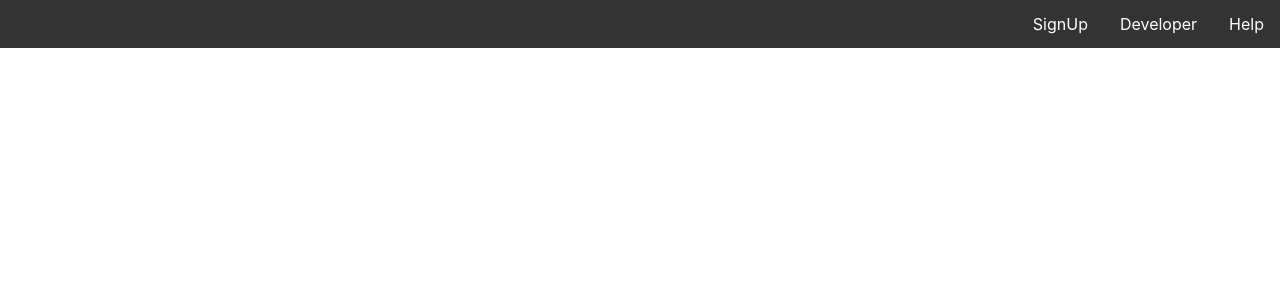
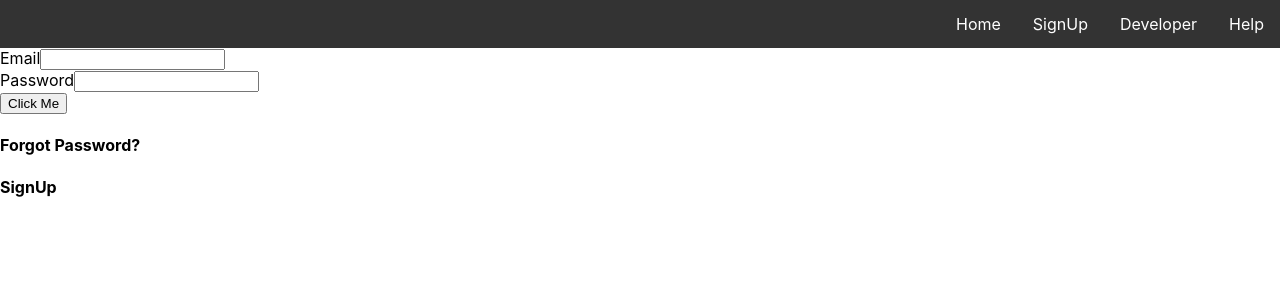
Before and after one commit to surajbokankar/React, a React (Create React App) app: page /login in a window 1280 px wide. Shown: the top 300 px of the page. Built offline with nearby package versions, Linux system fonts and the light colour scheme.

Commit message:
Login Form in Progress

```diff
--- a/src/App.js
+++ b/src/App.js
@@ -7,6 +7,8 @@ import {BrowserRouter as Router,Switch,Route, Link } from 'react-router-dom';
 import User from './component/user';
 import axios from 'axios';
 import Login from './component/login';
+import ReactDOM from 'react-dom';
+import { BrowserRouter } from 'react-router-dom';
 
 class App extends Component {
 
@@ -40,7 +42,11 @@ render() {
 
       <div>
 
+
+       <BrowserRouter>
        <Header/>
+    </BrowserRouter>
+
 
 
       </div>
--- a/src/component/login.js
+++ b/src/component/login.js
@@ -5,78 +5,16 @@ import header from '../header';
 
 class Login extends React.Component{
 
-    state={
-        response:null,
-        errorResponse:null
-    };
-
-      constructor(props) {
-        super(props);
-        this.state = {email: '',password:''};
-
-        this.onEmailChange = this.onEmailChange.bind(this);
-        this.onPasswordChange=this.onPasswordChange.bind(this);
-        this.handleSubmit = this.handleSubmit.bind(this);
-      }
-
-      onEmailChange(event) {
-        this.setState({email: event.target.value});
-      }
-
-      onPasswordChange(event){
-        this.setState({password: event.target.value});
-      }
-
-      handleSubmit(event) {
-        var emailVal=this.state.email;
-        var passVal=this.state.password;
-        if((emailVal!=null&&emailVal.length>0)&&(passVal!=null&&passVal.length>0)){
-           const  url="http://192.168.8.105:4000/login";
-         const bodyFormData = new FormData();
-         bodyFormData.append('email',emailVal);
-         bodyFormData.append('password',passVal);
 
 
 
-
-         var headers= {
-            'Content-Type': 'application/json',
-            'api_env': 'qa'
-        }
-
-
-         axios.post(url,bodyFormData,{"headers":headers}).
-          then((res)=>{
-            this.setState({response:"User Logged In Successfully..!!"});
-          }).catch((error) => {
-            // Error
-            if (error.response) {
-                // The request was made and the server responded with a status code
-                 console.log(error.response.data);
-                 console.log(error.response.status);
-                 console.log(error.response.headers);
-                 const data = JSON.stringify(error.response.data.message);
-                 this.setState({errorResponse:data});
-
-               } else if (error.request) {
-                // The request was made but no response was received
-                // `error.request` is an instance of XMLHttpRequest in the browser and an instance of
-                // http.ClientRequest in node.js
-                console.log("Request ="+error.message);
-            } else {
-                // Something happened in setting up the request that triggered an Error
-                console.log('Error', error.message);
-            }
-            console.log(error.config);
-        });
-
-        }else{
-          alert("Please fill details");
-        }
-
-        event.preventDefault();
-      }
-
+  constructor(props) {
+    super(props);
+    this.state={
+      isSignUp:false,
+      isForGotPass:false
+    }
+  }
 
 
 
@@ -107,10 +45,120 @@ class Login extends React.Component{
         return(
 
 
-            <form>
+        <div>
+            {this.state.isSignUp?<SignUp/>:<LoginCom/>}
+        </div>
 
 
-       <label>Email</label>
+
+
+
+
+        );
+    }
+}
+
+
+
+class SignUp extends React.Component{
+  render(){
+    return(<div>
+      SignUp
+    </div>);
+  };
+}
+
+class LoginCom extends React.Component{
+
+
+  state={
+    response:null,
+    errorResponse:null
+};
+
+  constructor(props) {
+    super(props);
+    this.state = {email: '',password:''};
+
+    this.onEmailChange = this.onEmailChange.bind(this);
+    this.onPasswordChange=this.onPasswordChange.bind(this);
+    this.handleSubmit = this.handleSubmit.bind(this);
+
+    this.isSignUp=false;
+
+    this.onForgotPasswordClick = this.onForgotPasswordClick.bind(this);
+
+
+  }
+
+  onEmailChange(event) {
+    this.setState({email: event.target.value});
+  }
+
+  onPasswordChange(event){
+    this.setState({password: event.target.value});
+  }
+
+  onForgotPasswordClick(event){
+    this.setState({isSignUp:true})
+          }
+
+  handleSubmit(event) {
+    var emailVal=this.state.email;
+    var passVal=this.state.password;
+    if((emailVal!=null&&emailVal.length>0)&&(passVal!=null&&passVal.length>0)){
+       const  url="http://192.168.8.105:4000/login";
+     const bodyFormData = new FormData();
+     bodyFormData.append('email',emailVal);
+     bodyFormData.append('password',passVal);
+
+
+
+
+     var headers= {
+        'Content-Type': 'application/json',
+        'api_env': 'qa'
+    }
+
+
+     axios.post(url,bodyFormData,{"headers":headers}).
+      then((res)=>{
+        this.setState({response:"User Logged In Successfully..!!"});
+        this.setState({errorResponse:null});
+      }).catch((error) => {
+        // Error
+        if (error.response) {
+            // The request was made and the server responded with a status code
+             console.log(error.response.data);
+             console.log(error.response.status);
+             console.log(error.response.headers);
+             const data = JSON.stringify(error.response.data.message);
+             this.setState({errorResponse:data});
+
+           } else if (error.request) {
+            // The request was made but no response was received
+            // `error.request` is an instance of XMLHttpRequest in the browser and an instance of
+            // http.ClientRequest in node.js
+            console.log("Request ="+error.message);
+        } else {
+            // Something happened in setting up the request that triggered an Error
+            console.log('Error', error.message);
+        }
+        console.log(error.config);
+    });
+
+    }else{
+      alert("Please fill details");
+    }
+
+    event.preventDefault();
+  }
+
+  render(){
+    return(<div>
+       <form>
+
+         <label>Email</label>
 
          <input  type="text" value={this.state.email}
            onChange={this.onEmailChange
@@ -128,6 +176,12 @@ class Login extends React.Component{
          <div className='button__container'>
          <button className='button' onClick={this.handleSubmit}>Click Me</button>
 
+          <br/>
+
+          <h4 textColor='grey' onClick={this.onForgotPasswordClick}>Forgot Password?</h4>
+          <h4 color='blue'>SignUp</h4>
+
+
 
 
           {this.state.errorResponse?<p>{
@@ -140,9 +194,13 @@ class Login extends React.Component{
       </div>
 
     </form>
-
-        );
-    }
+    </div>);
+  }
 }
 
+
+
+
+
+
 export default Login;
--- a/src/header.js
+++ b/src/header.js
@@ -3,6 +3,16 @@ import logo from './logo.svg';
 import './App.css';
 import './component/header.css'
 import ReactDOM from 'react-dom';
+import Login from './component/login';
+import Home from './home';
+
+import {
+  Route,
+  Link,
+  Switch,
+  Redirect
+} from 'react-router-dom';
+import { Hook } from 'tapable';
 
 class Header extends React.Component{
 
@@ -50,11 +60,23 @@ class Header extends React.Component{
   <ul>
   <li><a href="#contact">Help</a></li>
   <li><a href="#news">Developer</a></li>
-  <li><a href="#home">SignUp</a></li>
+  <li><Link to="/login">SignUp</Link></li>
+  <li><Link to="/">Home</Link></li>
 
 </ul>
 
+
+<div >
+          <Switch>
+          <Route exact path="/"  component={Home} />
+          <Route exact path="/login"  component={Login} />
+
+            <Redirect to="/" />
+          </Switch>
         </div>
+
+
+                </div>
 
         );
     }
--- a/src/home.js
+++ b/src/home.js
@@ -79,7 +79,7 @@ render(){
         return(
 
             <div  class="left" style={letterStyle}>
-                <h1>Home</h1>
+                <h4>Home</h4>
 </div>
 
         );
```
Also changed, not shown: src/component/signup.js (added).
